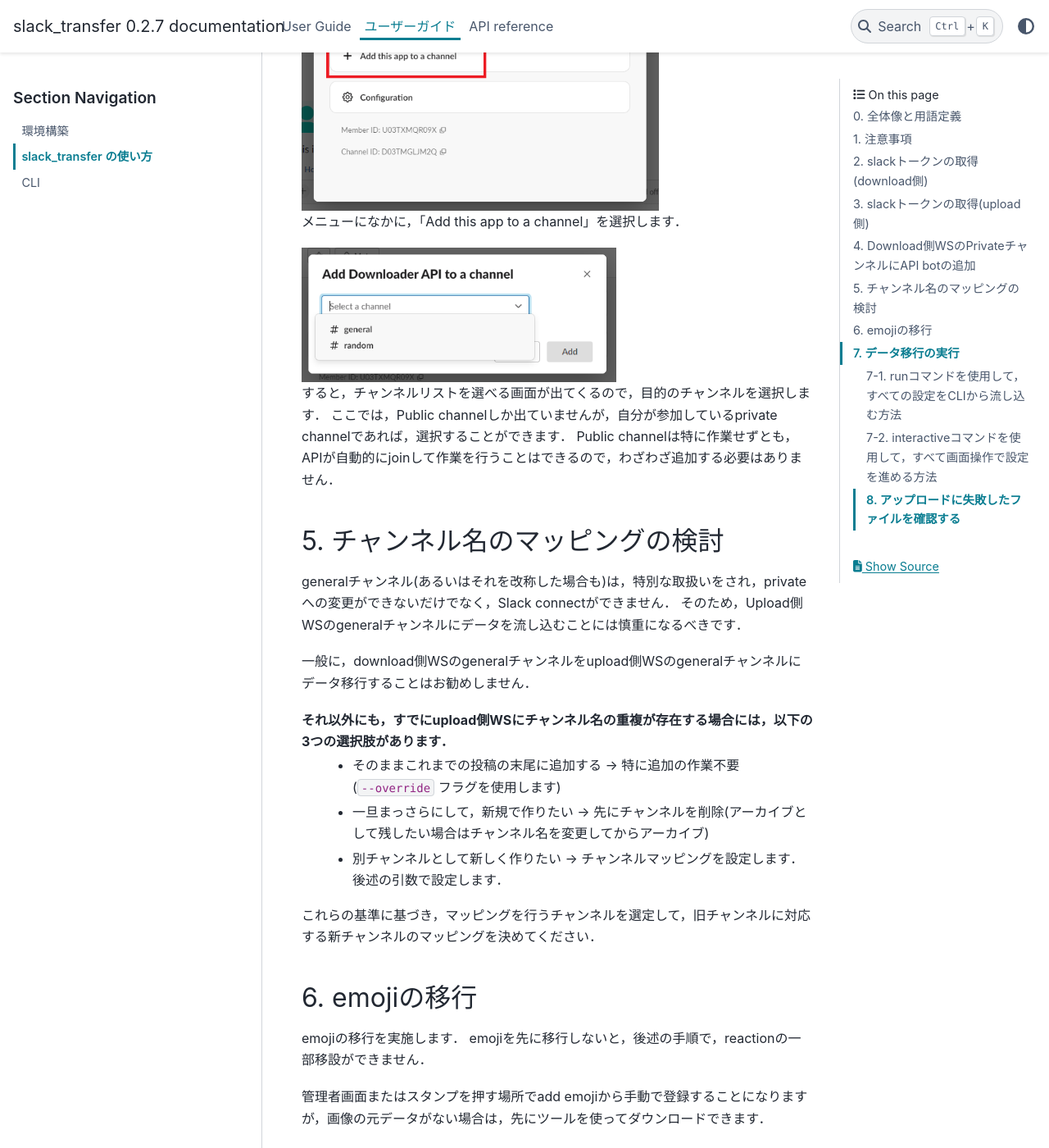
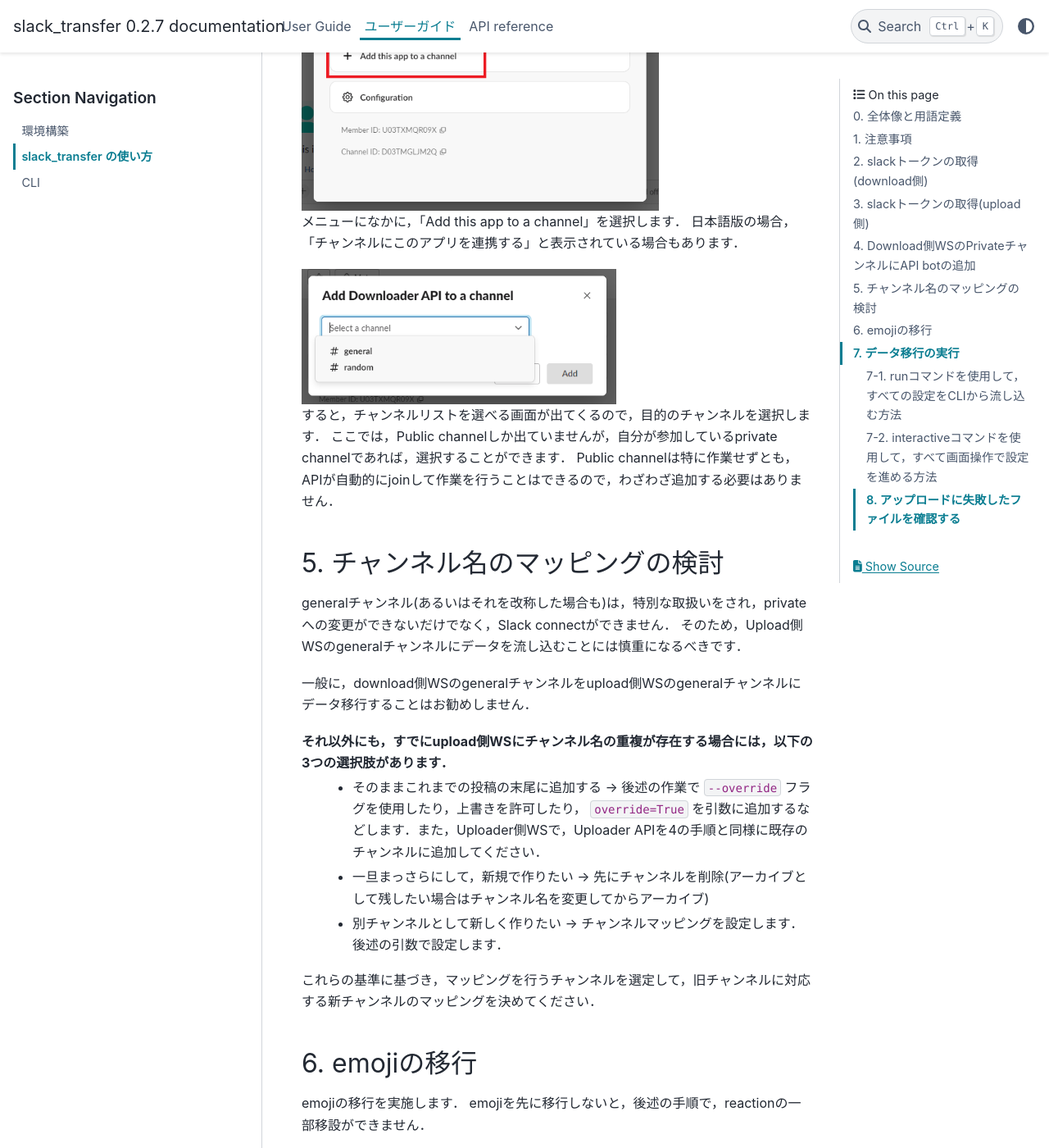
Before and after one commit to masanorihirano/slack_transfer, a Sphinx documentation site: the page built from docs/source/user_guide/run_ja.rst, in a window 1280 px wide and 1400 px high, scrolled down 15478 px. Shown: the whole window at 82% size. Built offline with Sphinx 7.4.7 and the PyData theme 0.15.4, drawn with Linux system fonts in a browser that asks for light colours; some of the changed text lies outside the part shown.

Commit message:
update documents

```diff
--- a/docs/source/user_guide/environment.rst
+++ b/docs/source/user_guide/environment.rst
@@ -11,6 +11,8 @@
 
 1. Building a Python Environment
 -------------------
+\* If you are using the binary version (exe version), this is not necessary.
+
 Windows
 ~~~~~~~~~~~~~~~
 For Windows, the use of  WSL is highly recommended.
@@ -35,6 +37,7 @@
 
 2. Installing slack-transfer
 -------------------
+\* If you are using the binary version (exe version), this is not necessary.
 
 Installing directly into the machine's environment
 ~~~~~~~~~~~~~~~
--- a/docs/source/user_guide/environment_ja.rst
+++ b/docs/source/user_guide/environment_ja.rst
@@ -11,6 +11,7 @@
 
 1. Python環境の構築
 -------------------
+※binary版(exe版)を使用する場合は不要です．3に進んでください．
 Windows
 ~~~~~~~~~~~~~~~
 Windowsの場合は，WSLの仕様をお勧めします．
@@ -35,6 +36,7 @@
 
 2. slack-transfer のインストール
 -------------------
+※binary版(exe版)を使用する場合は不要です．3に進んでください．
 
 マシーンの環境に直接インストールする場合
 ~~~~~~~~~~~~~~~
--- a/docs/source/user_guide/run.rst
+++ b/docs/source/user_guide/run.rst
@@ -278,7 +278,7 @@
 In general, it is not recommended to transfer data from the general channel of the original WS to the general channel of the destination WS.
 
 Otherwise, if a duplicate channel name already exists in the uploading WS, there are three options
- - Add migrated messages to the end of the existing postings --> No additional work is required.　(Later, please use :code:`--override` flag)
+ - Add migrated messages to the end of the existing postings --> In the following work, use the :code:`--override` flag, allow overwriting, or :code:`override=True`. In the Uploader side WS, please also add the Uploader API to the existing channel as in step 4.
  - Create a new channel by removing the existing one → Delete the channel first (if you want to keep it as an archive, rename the channel and then archive it).
  - Create a new channel as a separate channel → Set the channel mapping. The channel mapping is set by the optional argument described below.
 
--- a/docs/source/user_guide/run_ja.rst
+++ b/docs/source/user_guide/run_ja.rst
@@ -257,6 +257,7 @@
     :scale: 70%
 
 メニューになかに，「Add this app to a channel」を選択します．
+日本語版の場合，「チャンネルにこのアプリを連携する」と表示されている場合もあります．
 
 .. image:: assets/add-api-to-private-05.png
     :scale: 70%
@@ -275,7 +276,7 @@
 一般に，download側WSのgeneralチャンネルをupload側WSのgeneralチャンネルにデータ移行することはお勧めしません．
 
 それ以外にも，すでにupload側WSにチャンネル名の重複が存在する場合には，以下の3つの選択肢があります．
- - そのままこれまでの投稿の末尾に追加する → 特に追加の作業不要 (:code:`--override` フラグを使用します)
+ - そのままこれまでの投稿の末尾に追加する → 後述の作業で :code:`--override` フラグを使用したり，上書きを許可したり， :code:`override=True` を引数に追加するなどします．また，Uploader側WSで，Uploader APIを4の手順と同様に既存のチャンネルに追加してください．
  - 一旦まっさらにして，新規で作りたい → 先にチャンネルを削除(アーカイブとして残したい場合はチャンネル名を変更してからアーカイブ)
  - 別チャンネルとして新しく作りたい → チャンネルマッピングを設定します．後述の引数で設定します．
 
@@ -291,6 +292,7 @@
 管理者画面またはスタンプを押す場所でadd emojiから手動で登録することになりますが，画像の元データがない場合は，先にツールを使ってダウンロードできます．
 
 7-2で後述するinteractive modeの場合は，自動で案内が出るので，スキップ可能です．
+また，先に手動で移行が完了していれば，作業不要です．
 
 emojiは指定したディレクトリのemojisフォルダー内にダウンロードされます．必要に応じて，Uploader側の管理画面からアップロードして追加してください．
 
@@ -362,6 +364,7 @@
  2. interactiveコマンドを使用して，すべて画面操作で設定を進める方法
 
 どちらでも構いませんが2は環境によってはまれに動かない場合があるので，その場合は，1を選んでください．
+(Mac版のデフォルトのpythonでは2が動かないようです．)
 
 7-1. runコマンドを使用して，すべての設定をCLIから流し込む方法
 ~~~~~~~~~~~~~~~~~~~~~
```
Also changed, not shown: other parts of docs/source/user_guide/run.rst (+2 -0 lines).
